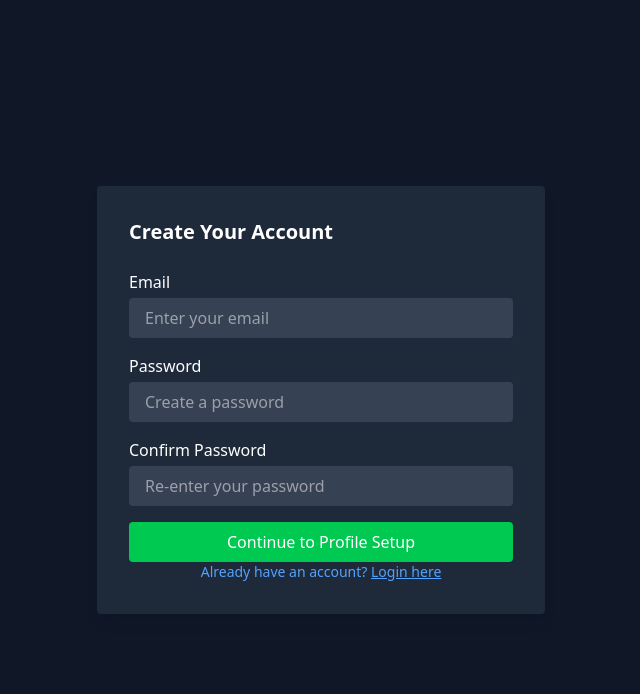
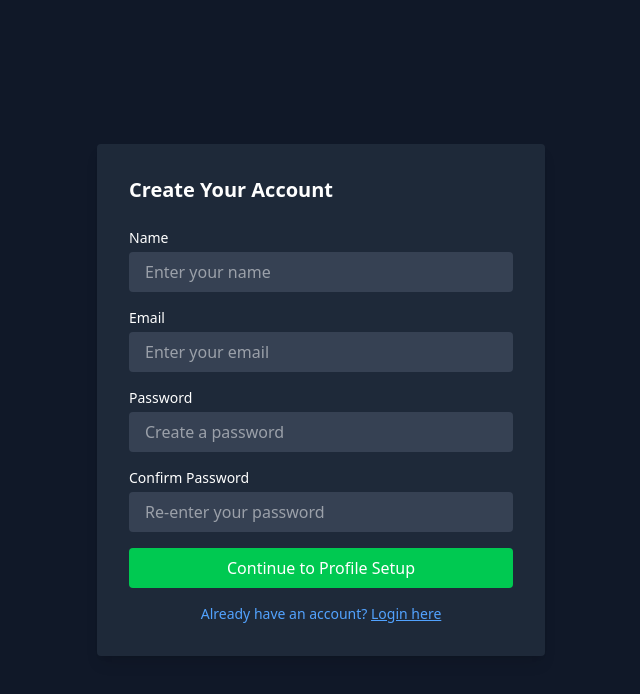
Before and after one commit to Jay-Shah0/skill_swap_platform-odoo, a Next.js app: page /Signup in a window 1280 px wide. Shown: the top 694 px of the page, without its empty margins (319-959 px from the left). Built offline with nearby package versions, Linux system fonts and the light colour scheme.

Commit message:
Auth integrated #1

```diff
--- a/package.json
+++ b/package.json
@@ -10,14 +10,17 @@
   },
   "dependencies": {
     "@types/mongoose": "^5.11.97",
+    "bcrypt": "^6.0.0",
     "mongoose": "^8.16.3",
     "next": "15.3.5",
+    "next-auth": "^4.24.11",
     "react": "^19.0.0",
     "react-dom": "^19.0.0"
   },
   "devDependencies": {
     "@eslint/eslintrc": "^3",
     "@tailwindcss/postcss": "^4",
+    "@types/bcrypt": "^5.0.2",
     "@types/node": "^20",
     "@types/react": "^19",
     "@types/react-dom": "^19",
--- a/src/app/Login/page.tsx
+++ b/src/app/Login/page.tsx
@@ -1,39 +1,76 @@
+"use client";
+
+import { signIn } from "next-auth/react";
+import { useState } from "react";
+import { useRouter } from "next/navigation";
+
 export default function LoginPage() {
+	const [email, setEmail] = useState("");
+	const [password, setPassword] = useState("");
+	const router = useRouter();
+
+	const handleSubmit = async (e: React.FormEvent) => {
+		e.preventDefault();
+
+		const res = await signIn("credentials", {
+			email,
+			password,
+			redirect: false,
+		});
+
+		if (res?.ok) router.push("/");
+		else alert("Invalid credentials");
+	};
+
 	return (
 		<div className="min-h-screen bg-gray-900 text-white flex items-center justify-center">
 			<div className="bg-gray-800 p-8 rounded shadow-lg w-full max-w-md">
 				<div className="flex justify-between items-center mb-6">
 					<h1 className="text-xl font-bold">Skill Swap Platform</h1>
-          <a href="/" className="bg-blue-500 hover:bg-blue-600 text-white px-4 py-2 rounded">
+					<a
+						href="/"
+						className="bg-blue-500 hover:bg-blue-600 text-white px-4 py-2 rounded"
+					>
 						Home
 					</a>
 				</div>
-        <form className="space-y-4">
+				<form onSubmit={handleSubmit} className="space-y-4">
 					<div>
-            <label>Email</label>
+						<label className="block text-sm font-medium">Email</label>
 						<input
 							type="email"
+							value={email}
+							onChange={(e) => setEmail(e.target.value)}
 							className="w-full px-4 py-2 rounded bg-gray-700 text-white mt-1"
 							placeholder="Enter your email"
+							required
 						/>
 					</div>
 					<div>
-            <label>Password</label>
+						<label className="block text-sm font-medium">Password</label>
 						<input
 							type="password"
+							value={password}
+							onChange={(e) => setPassword(e.target.value)}
 							className="w-full px-4 py-2 rounded bg-gray-700 text-white mt-1"
 							placeholder="Enter your password"
+							required
 						/>
 					</div>
-          <button className="w-full bg-blue-500 hover:bg-blue-600 text-white py-2 rounded">
+					<button
+						type="submit"
+						className="w-full bg-blue-500 hover:bg-blue-600 text-white py-2 rounded"
+					>
 						Login
 					</button>
 					<div className="text-sm text-center text-blue-400 mt-2">
 						<a href="#">Forgot username/password?</a>
 					</div>
 					<div className="text-sm text-center text-blue-400 mt-2">
-            Already have an account?
-            <a href="/Signup">Sign Up</a>
+						Don't have an account?{" "}
+						<a href="/signup" className="underline">
+							Sign Up
+						</a>
 					</div>
 				</form>
 			</div>
--- a/src/app/Signup/page.tsx
+++ b/src/app/Signup/page.tsx
@@ -1,43 +1,95 @@
+"use client";
+
+import { useState } from "react";
+import { useRouter } from "next/navigation";
+
 export default function SignupPage() {
+	const [name, setName] = useState("");
+	const [email, setEmail] = useState("");
+	const [password, setPassword] = useState("");
+	const [confirmPassword, setConfirmPassword] = useState("");
+	const router = useRouter();
+
+	const handleSubmit = async (e: React.FormEvent) => {
+		e.preventDefault();
+
+		if (password !== confirmPassword) {
+			alert("Passwords do not match");
+			return;
+		}
+
+		const res = await fetch("/api/auth/signup", {
+			method: "POST",
+			headers: { "Content-Type": "application/json" },
+			body: JSON.stringify({ name, email, password }),
+		});
+
+		if (res.ok) router.push("/login");
+		else alert("Signup failed");
+	};
+
 	return (
 		<div className="min-h-screen bg-gray-900 text-white flex items-center justify-center">
 			<div className="bg-gray-800 p-8 rounded shadow-lg w-full max-w-md">
 				<h1 className="text-xl font-bold mb-6">Create Your Account</h1>
-        <form className="space-y-4">
+				<form onSubmit={handleSubmit} className="space-y-4">
 					<div>
-            <label>Email</label>
+						<label className="block text-sm font-medium">Name</label>
 						<input
-              type="email"
+							type="text"
+							value={name}
+							onChange={(e) => setName(e.target.value)}
 							className="w-full px-4 py-2 rounded bg-gray-700 text-white mt-1"
-              placeholder="Enter your email"
+							placeholder="Enter your name"
+							required
 						/>
 					</div>
 					<div>
-            <label>Password</label>
+						<label className="block text-sm font-medium">Email</label>
 						<input
-              type="password"
+							type="email"
+							value={email}
+							onChange={(e) => setEmail(e.target.value)}
 							className="w-full px-4 py-2 rounded bg-gray-700 text-white mt-1"
-              placeholder="Create a password"
+							placeholder="Enter your email"
+							required
 						/>
 					</div>
 					<div>
-            <label>Confirm Password</label>
+						<label className="block text-sm font-medium">Password</label>
 						<input
 							type="password"
+							value={password}
+							onChange={(e) => setPassword(e.target.value)}
+							className="w-full px-4 py-2 rounded bg-gray-700 text-white mt-1"
+							placeholder="Create a password"
+							required
+						/>
+					</div>
+					<div>
+						<label className="block text-sm font-medium">
+							Confirm Password
+						</label>
+						<input
+							type="password"
+							value={confirmPassword}
+							onChange={(e) => setConfirmPassword(e.target.value)}
 							className="w-full px-4 py-2 rounded bg-gray-700 text-white mt-1"
 							placeholder="Re-enter your password"
+							required
 						/>
 					</div>
-          <a href="/Profile">
 					<button
-              type="button"
+						type="submit"
 						className="w-full bg-green-500 hover:bg-green-600 text-white py-2 rounded"
 					>
 						Continue to Profile Setup
 					</button>
+					<p className="text-sm text-center text-blue-400">
+						Already have an account?{" "}
+						<a href="/login" className="underline">
+							Login here
 						</a>
-          <p className="text-sm text-center text-blue-400">
-            Already have an account? <a href="/Login" className="underline">Login here</a>
 					</p>
 				</form>
 			</div>
--- /dev/null
+++ b/src/app/api/auth/[...nextauth]/route.ts
@@ -0,0 +1,59 @@
+// app/api/auth/[...nextauth]/route.ts
+import NextAuth from "next-auth";
+import CredentialsProvider from "next-auth/providers/credentials";
+import { connectDB } from "@/lib/db";
+import User from "@/models/User";
+import bcrypt from "bcrypt";
+
+const handler = NextAuth({
+	providers: [
+		CredentialsProvider({
+			name: "Credentials",
+			credentials: {
+				email: { label: "Email", type: "email" },
+				password: { label: "Password", type: "password" },
+			},
+			async authorize(credentials) {
+				await connectDB();
+				const user = await User.findOne({ email: credentials?.email });
+				if (!user) return null;
+
+				const isValid = await bcrypt.compare(
+					credentials!.password,
+					user.password
+				);
+				if (!isValid) return null;
+
+				return {
+					id: user._id.toString(),
+					email: user.email,
+					name: user.name,
+				};
+			},
+		}),
+	],
+	session: {
+		strategy: "jwt",
+	},
+	callbacks: {
+		async jwt({ token, user }) {
+			if (user) {
+				token.id = user.id ?? "";
+				token.email = user.email ?? "";
+			}
+			return token;
+		},
+		async session({ session, token }) {
+			if (token && session.user) {
+				session.user.id = token.id as string;
+				session.user.email = token.email as string;
+			}
+			return session;
+		},
+	},
+	pages: {
+		signIn: "/login",
+	},
+});
+
+export { handler as GET, handler as POST };
--- /dev/null
+++ b/src/app/api/auth/signup/route.ts
@@ -0,0 +1,28 @@
+// app/api/auth/signup/route.ts
+import { connectDB } from "@/lib/db";
+import User from "@/models/User";
+import bcrypt from "bcrypt";
+
+export async function POST(req: Request) {
+	await connectDB();
+
+	const { name, email, password } = await req.json();
+
+	const userExists = await User.findOne({ email });
+	if (userExists) {
+		return new Response(JSON.stringify({ error: "User already exists" }), {
+			status: 400,
+		});
+	}
+
+	const hashedPassword = await bcrypt.hash(password, 10);
+	const user = await User.create({
+		name,
+		email,
+		password: hashedPassword,
+	});
+
+	return new Response(JSON.stringify({ message: "User created" }), {
+		status: 201,
+	});
+}
--- /dev/null
+++ b/src/lib/db.ts
@@ -0,0 +1,8 @@
+// lib/db.ts
+import mongoose from "mongoose";
+
+export const connectDB = async () => {
+	if (mongoose.connections[0].readyState) return;
+
+	await mongoose.connect(process.env.MONGODB_URI!);
+};
--- a/src/lib/mongoose.js
+++ /dev/null
@@ -1,29 +0,0 @@
-import mongoose from "mongoose";
-
-const MONGODB_URI = process.env.MONGODB_URI;
-
-if (!MONGODB_URI) {
-  throw new Error("Please define the MONGODB_URI environment variable");
-}
-
-let cached = global.mongoose;
-
-if (!cached) {
-  cached = global.mongoose = { conn: null, promise: null };
-}
-
-async function dbConnect() {
-  if (cached.conn) return cached.conn;
-
-  if (!cached.promise) {
-    cached.promise = mongoose.connect(MONGODB_URI, {
-      useNewUrlParser: true,
-      useUnifiedTopology: true,
-    });
-  }
-
-  cached.conn = await cached.promise;
-  return cached.conn;
-}
-
-export default dbConnect;
--- /dev/null
+++ b/src/types/next-auth.d.ts
@@ -0,0 +1,20 @@
+// types/next-auth.d.ts
+import NextAuth from "next-auth";
+
+declare module "next-auth" {
+	interface Session {
+		user: {
+			id: string;
+			email: string;
+			name?: string | null;
+		};
+	}
+}
+
+declare module "next-auth/jwt" {
+	interface JWT {
+		id: string;
+		email: string;
+		name?: string | null;
+	}
+}
```
Also changed, not shown: 1 other file (tests, documents, lock files or other folders). Lines whose indentation alone changed are shown as unchanged.
